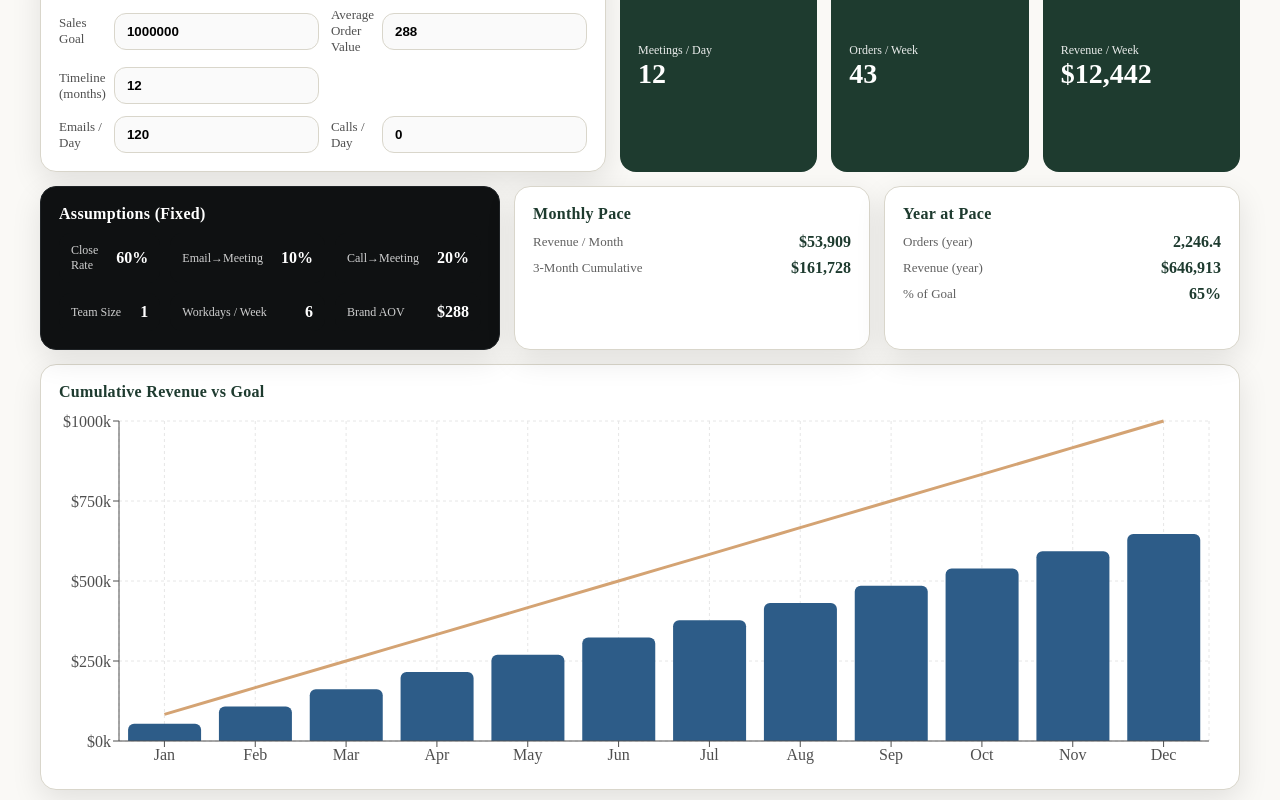
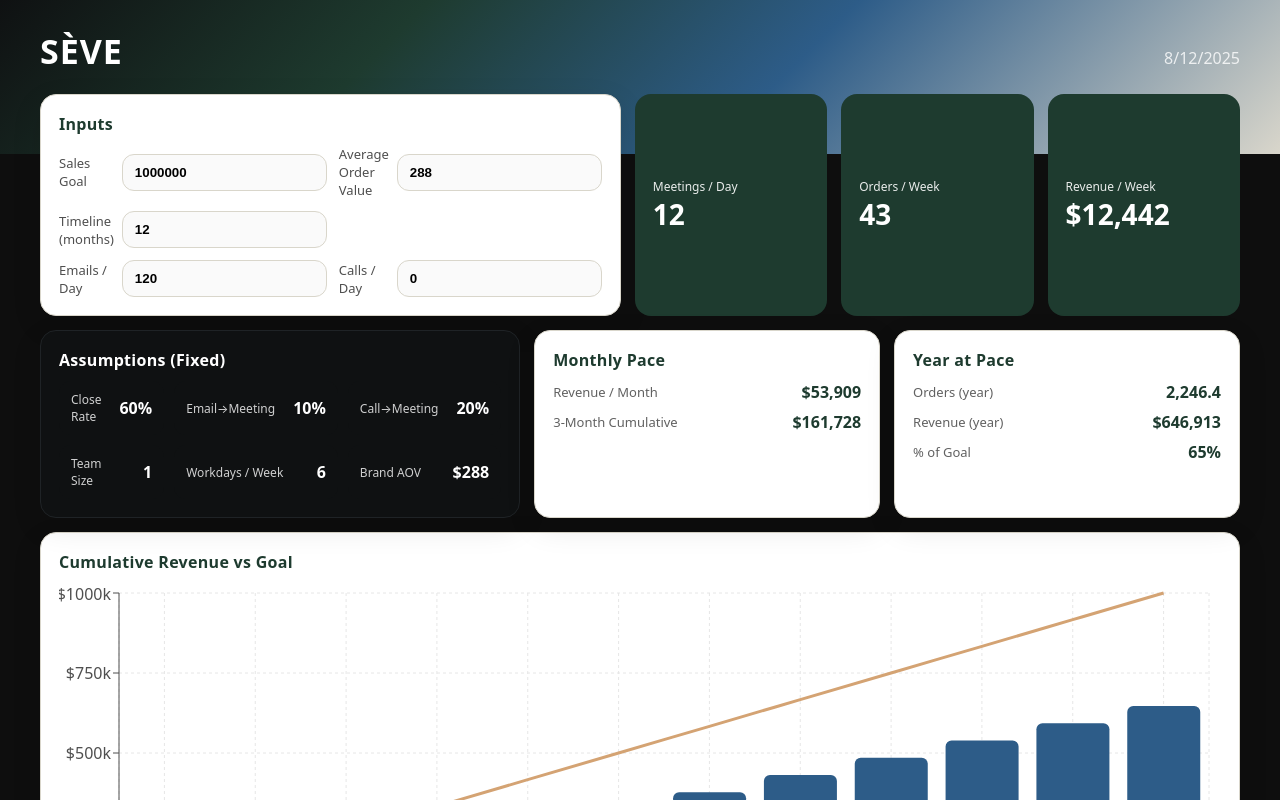
Before and after one commit to cocosteez/seve-dashboard, a Next.js app: page / in a window 1280 px wide. Shown: the top 800 px of the page. Built offline with nearby package versions, Linux system fonts and the light colour scheme.

Commit message:
Update layout.tsx

```diff
--- a/app/layout.tsx
+++ b/app/layout.tsx
@@ -3,7 +3,49 @@ export const metadata = { title: "SÈVE Endurance — Sales Dashboard" };
 export default function RootLayout({ children }: { children: React.ReactNode }) {
   return (
     <html lang="en">
-      <body style={{ background: "#FAF9F6", margin: 0 }}>{children}</body>
+      <body
+        style={{
+          margin: 0,
+          background: "#0E0E0E",
+          color: "#0E0E0E",
+          fontFamily:
+            'ui-sans-serif, system-ui, -apple-system, "Segoe UI", Roboto, "Helvetica Neue", Arial',
+        }}
+      >
+        <div
+          style={{
+            background:
+              "linear-gradient(135deg, #0F1112 0%, #1E3B2F 30%, #2D5C88 60%, #D9D6CB 100%)",
+            padding: "28px 18px 80px 18px",
+          }}
+        >
+          <div
+            style={{
+              maxWidth: 1200,
+              margin: "0 auto",
+              display: "flex",
+              alignItems: "baseline",
+              justifyContent: "space-between",
+            }}
+          >
+            <div
+              style={{
+                color: "white",
+                fontWeight: 900,
+                letterSpacing: 1,
+                fontSize: 34,
+              }}
+            >
+              SÈVE
+            </div>
+            <div style={{ color: "rgba(255,255,255,.8)" }}>
+              {new Date().toLocaleDateString()}
+            </div>
+          </div>
+        </div>
+
+        <div style={{ marginTop: -60 }}>{children}</div>
+      </body>
     </html>
   );
 }
```
